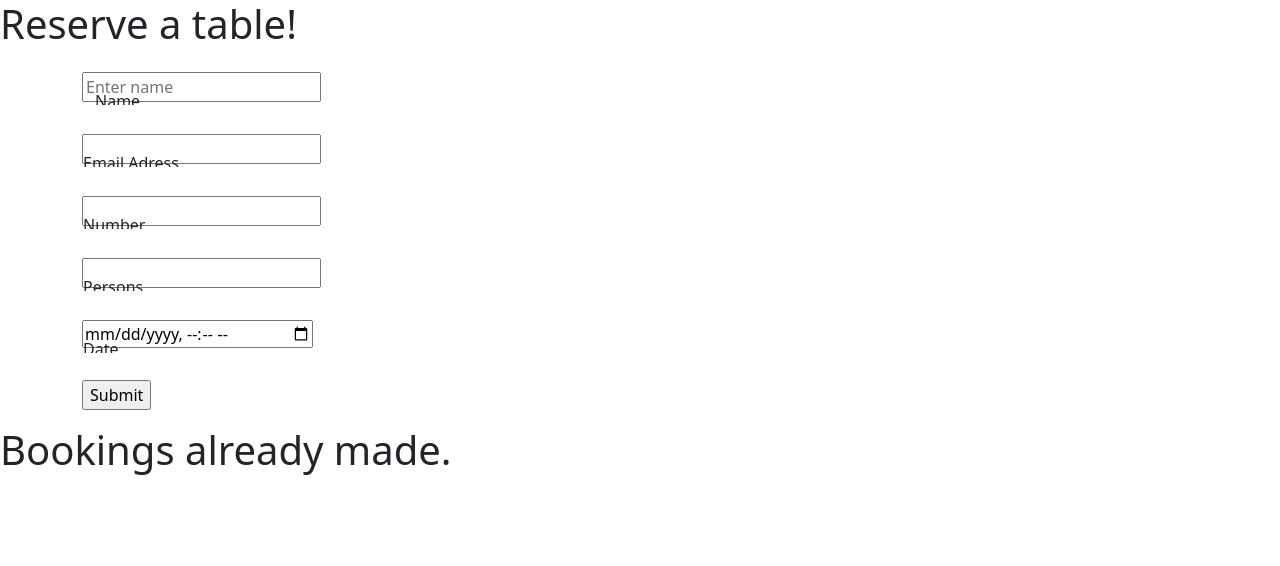
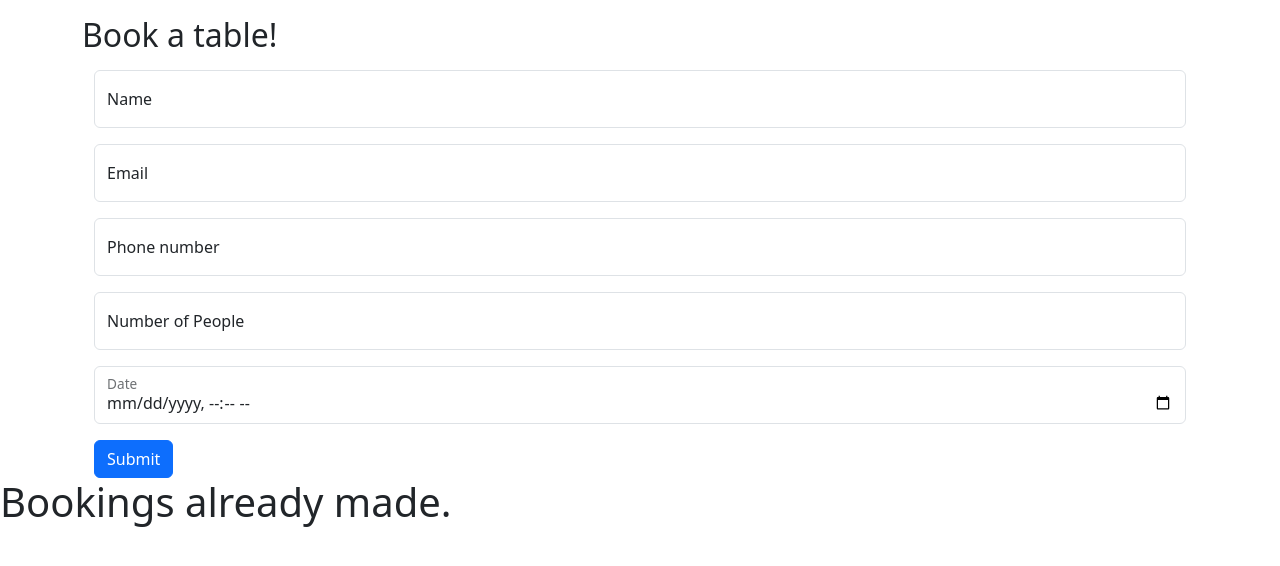
Before and after one commit to Octiii/Octi-s-Restaurant-Booking-system-, a Django app: page / in a window 1280 px wide. Shown: the top 566 px of the page. Run offline with Django 3.2, Linux system fonts and the light colour scheme; data that the repository does not hold is empty; some libraries are stand-ins or nearby versions.

Commit message:
Interger out of range erros, only happenes after bootstrap integration!

```diff
--- a/reservation/models.py
+++ b/reservation/models.py
@@ -7,8 +7,8 @@ from datetime import datetime
 class reservation(models.Model):
     name = models.CharField(max_length=50)
     email = models.EmailField(default='Your email here.')
-    phone = models.IntegerField(max_length=12, default='0', blank=True)
-    persons = models.IntegerField(max_length=2, default='0', blank=True)
+    phone = models.IntegerField(default='0', blank=True)
+    persons = models.IntegerField(default='0', blank=True)
     date = models.DateTimeField(default=datetime.now, blank=True)
 
     def __str__(self):
--- a/reservation/templates/reservation/reservation.html
+++ b/reservation/templates/reservation/reservation.html
@@ -18,45 +18,37 @@
     </div>
 </nav>
 <body>
+
     <!-- imput field -->
-    <div class="">
-    <h1>Reserve a table!</h1>
-    </div>
 
-    <form class="container" method="POST" action="reserv_table">
+    <div class="container mt-3">
+        <h2>Book a table!</h2>
+
+        <form class="container mt-3" method="POST" action="reserv_table">
             {% csrf_token %}
-
-        <div class="row">
-            <div class="col">
-            <div class="form-floating mb-3 mt-3 ">
-                <input type="text" id="id_name" name="reservation_name" maxlenght="50" placeholder="Enter name">
+                <div class="form-floating mb-3 mt-3">
+                    <input type="text" class="form-control" id="id_name" placeholder="Enter email" name="reservation_name" maxlength="50">
                     <label for="id_name">Name</label>
                 </div>
+                <div class="form-floating mb-3 mt-3">
+                    <input type="email" class="form-control" id="id_email" placeholder="Enter email" name="email_name" maxlength="50">
+                    <label for="email">Email</label>
                 </div>
-
-            <div class="form-floating mb-3 mt-3 ">
-                <label>Email Adress</label>
-                <input type="email" id="id_email" name="email_name" maxlenght="50">
+                <div class="form-floating mt-3 mb-3">
+                    <input type="number" class="form-control" id="id_number" placeholder="Phone number?" name="number_name" maxlength="12">
+                    <label for="id_number">Phone number</label>
                 </div>
-            <div class="form-floating mb-3 mt-3">
-                <label>Number</label>
-                <input type="number" id="id_number" name="number_name" maxlenght="12" >
+                <div class="form-floating mt-3 mb-3">
+                    <input type="number" class="form-control" id="id_persons" placeholder="How Many?" name="number_persons"maxlength="2">
+                    <label for="id_persons">Number of People</label>
                 </div>
-            <div class="form-floating mb-3 mt-3">
-                <label>Persons</label>
-                <input type="number" id="id_persons" name="number_persons" maxlength="2">
+                <div class="form-floating mt-3 mb-3">
+                    <input type="datetime-local" class="form-control" id="id_date" placeholder="Date?" name="date_time">
+                    <label for="id_date">Date</label>
                 </div>
-            <div class="form-floating mb-3 mt-3">
-                <label>Date</label>
-                <input type="datetime-local" id="id_date" name="date_time">
+                <button type="submit" class="btn btn-primary">Submit</button>
+        </form>
       </div>
-        </div>
-        <div class="mb-3 mt-3">
-                <input type="submit" value="Submit">
-        </div>
-
-    </form>
-
     <!-- display field -->
     <h1 class="">Bookings already made.</h1>
 
```
Lines whose indentation alone changed are shown as unchanged.
